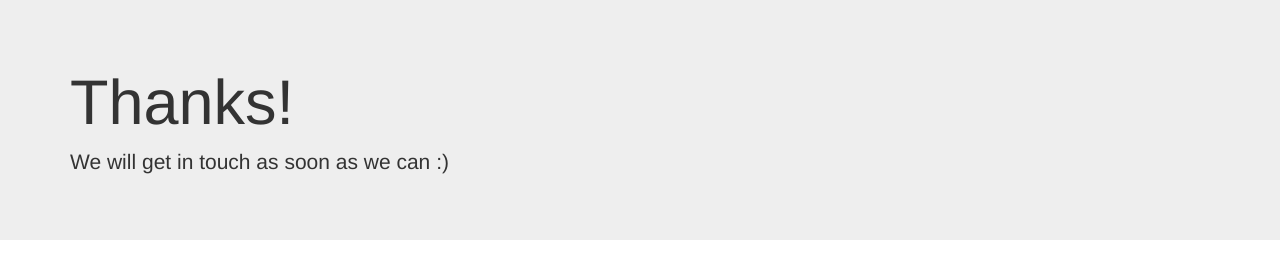
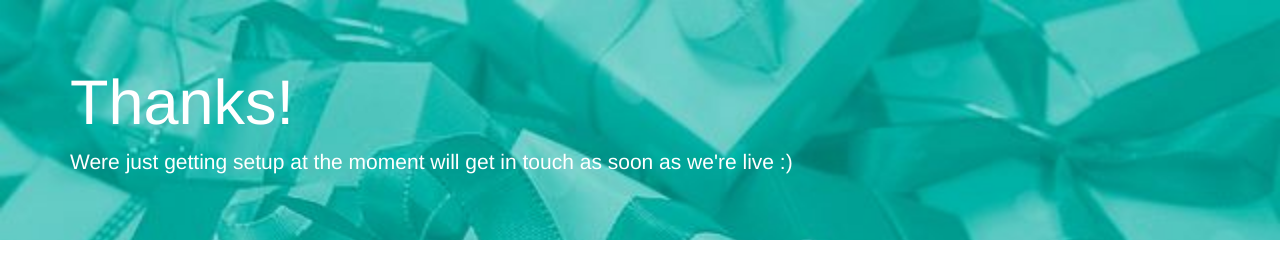
Before and after one commit to dpix/Gifter, a website: page public/thanks.html in a window 1280 px wide. Drawn offline with nearby package versions, Linux system fonts and the light colour scheme.

Commit message:
pretty thanks

```diff
--- a/public/thanks.html
+++ b/public/thanks.html
@@ -1,13 +1,15 @@
 <html>
 	<head>
-		<title>Gifter</title>
+    <meta name="viewport" content="width=device-width, initial-scale=1">
+		<title>Wraptor</title>
 		<link rel="stylesheet" href="https://maxcdn.bootstrapcdn.com/bootstrap/3.3.4/css/bootstrap.min.css">
+		<link rel="stylesheet" href="/css/main.css"></a>
 	</head>
 	<body>
-		<div class="jumbotron">
+		<div class="jumbotron banner">
 			<div class="container">
 				<h1>Thanks!</h1>
-				<p>We will get in touch as soon as we can :)</p>
+				<p>Were just getting setup at the moment will get in touch as soon as we're live :)</p>
 			</div>
 		</div>
 	</body>
```
